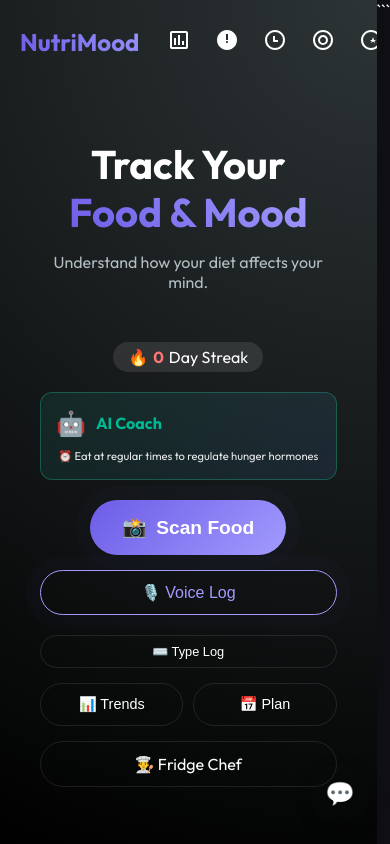
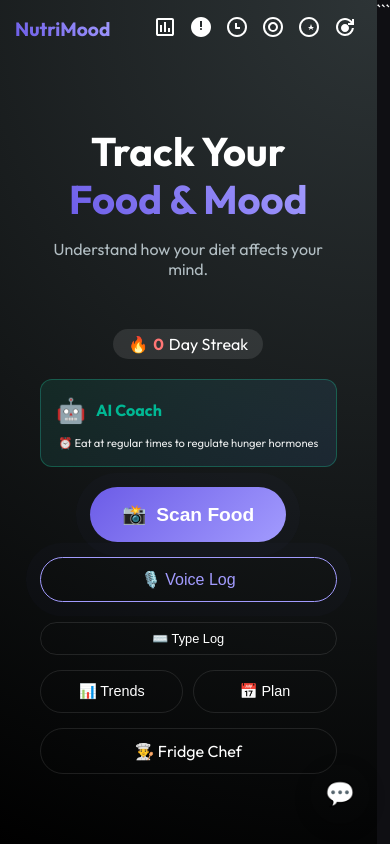
Before and after one commit to aymandwidar/EmotionalLogFoodJournal, a website with bundled scripts: page v6/index.html in a window 390 px wide. Built offline with nearby package versions, Linux system fonts and the light colour scheme; files whose address does not match are found by name.

Commit message:
Optimize header layout for mobile

```diff
--- a/v6/css/styles.css
+++ b/v6/css/styles.css
@@ -42,7 +42,7 @@ body {
 
 /* Header */
 .app-header {
-    padding: 20px;
+    padding: 10px 15px;
     display: flex;
     justify-content: space-between;
     align-items: center;
@@ -50,7 +50,7 @@ body {
 }
 
 .app-header h1 {
-    font-size: 1.5rem;
+    font-size: 1.2rem;
     font-weight: 700;
     background: linear-gradient(45deg, var(--primary-color), var(--accent-color));
     background-clip: text;
@@ -63,7 +63,7 @@ body {
     background: none;
     border: none;
     cursor: pointer;
-    padding: 8px;
+    padding: 5px;
     border-radius: 50%;
     transition: background 0.3s;
 }
@@ -520,7 +520,7 @@ body {
 .header-actions {
     display: flex;
     align-items: center;
-    gap: 8px;
+    gap: 2px;
 }
 
 /* Mobile-friendly hidden input */
@@ -678,6 +678,7 @@ body {
 .hidden {
     display: none !important;
 }
+
 /* V6: Goals & Achievements Styles */
 
 /* Goals View */
@@ -911,9 +912,11 @@ body {
         transform: scale(0.8) rotate(-10deg);
         opacity: 0;
     }
+
     50% {
         transform: scale(1.1) rotate(5deg);
     }
+
     100% {
         transform: scale(1) rotate(0deg);
         opacity: 1;
--- a/v6/index.html
+++ b/v6/index.html
@@ -27,7 +27,8 @@
     <div class="app-container">
         <!-- Header -->
         <header class="app-header">
-            <h1 id="app-logo" style="cursor: pointer;">NutriMood <span style="font-size: 0.5em; opacity: 0.7;">V6</span>
+            <h1 id="app-logo" style="cursor: pointer;">NutriMood <span
+                    style="font-size: 0.5em; opacity: 0.7; display: none;">V6</span>
             </h1>
             <div class="header-actions">
                 <button id="report-btn" class="icon-btn" aria-label="View Report">
```
